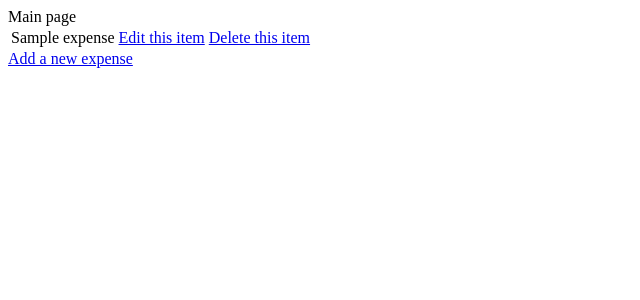
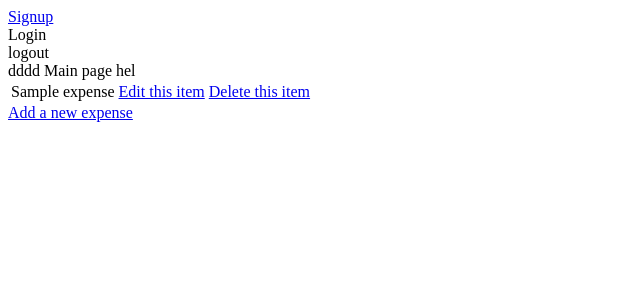
Before and after one commit to Thomas-Longworth/expenses, a Django app: page / in a window 1280 px wide. Shown: the top 300 px of the page, without its empty margins (0-640 px from the left). Run offline with Django 3.2, Linux system fonts and the light colour scheme; tables that the repository leaves empty hold one stand-in row (values such as "Sample post").

Commit message:
added nav bar

```diff
--- a/expensetracker/settings.py
+++ b/expensetracker/settings.py
@@ -150,3 +150,5 @@ DEFAULT_FILE_STORAGE = 'cloudinary_storage.storage.MediaCloudinaryStorage'
 # https://docs.djangoproject.com/en/3.2/ref/settings/#default-auto-field
 
 DEFAULT_AUTO_FIELD = 'django.db.models.BigAutoField'
+
+ACCOUNT_EMAIL_VERIFICATION = 'none'
--- a/templates/main_page.html
+++ b/templates/main_page.html
@@ -7,7 +7,15 @@
     <title>Document</title>
 </head>
 <body>
-    Main page
+    <nav>
+        <a href="accounts/signup">Signup</a>
+        <br>
+        <a>Login</a>
+        <br>
+        <a>logout</a>
+    </nav>
+    dddd
+    Main page hel
 
     <table>
         {% for expense in expenses %}
```
